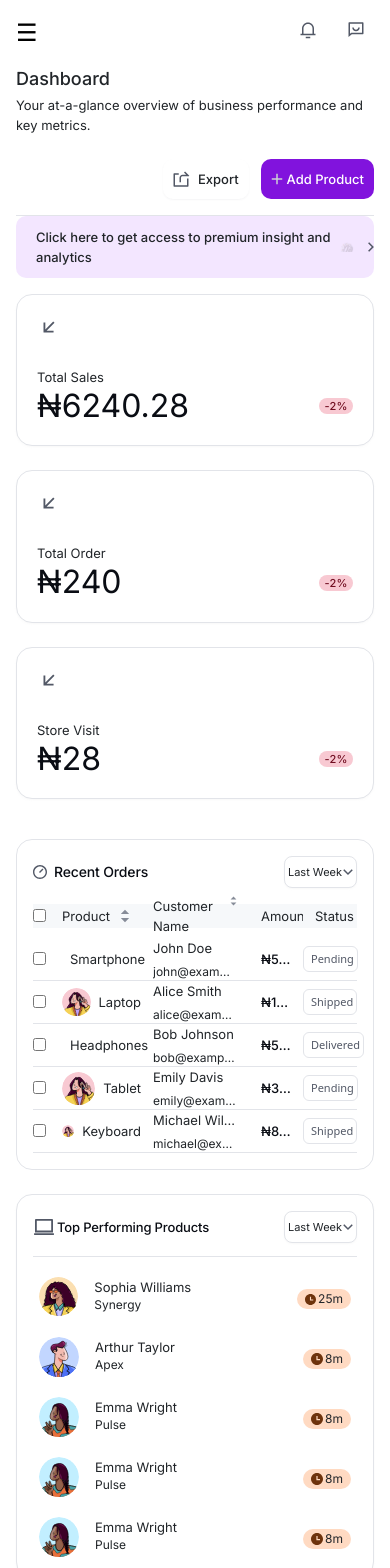
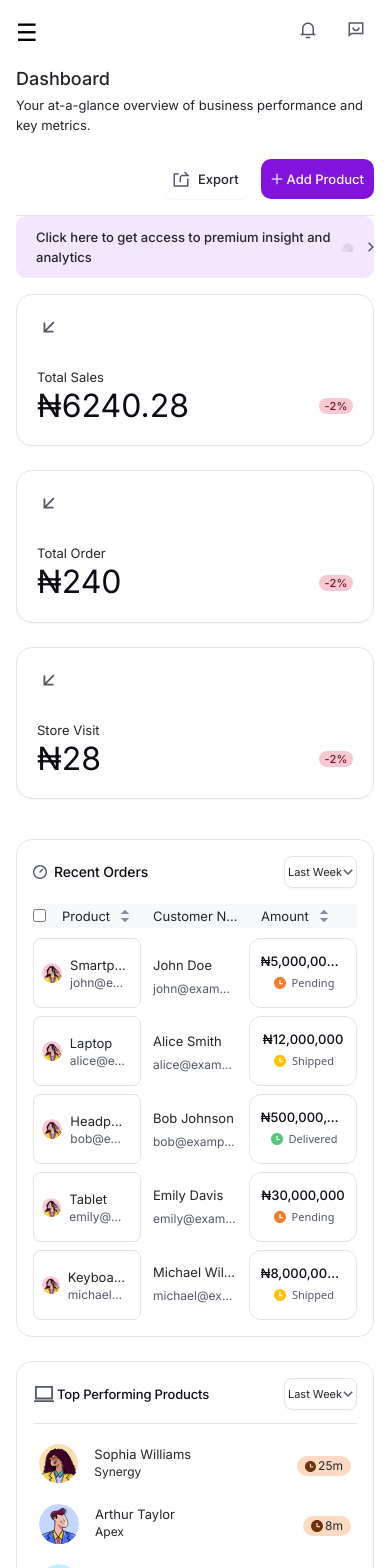
Before and after one commit to The-Byte-Bandit/lama, a React (Create React App) app: page /home/dashboard in a window 390 px wide. Shown: the top 1568 px of the page. Built offline with nearby package versions, Linux system fonts and the light colour scheme.

Commit message:
finished order card

```diff
--- a/src/Components/largeCardOne.jsx
+++ b/src/Components/largeCardOne.jsx
@@ -498,7 +498,7 @@ function LargeCardOne() {
 
         </div>
 
-        <div className='flex flex-row gap-[24px] items-center w-[100%] justify-between'>
+        <div className='hidden md:flex flex-row gap-[24px] items-center w-[100%] justify-between'>
             <div>
                 <h5 className={`${typography.paragraphSmall} text-center text-text-sub-500`}>Pages {page} of {lastPage}</h5>
             </div>
--- a/src/Components/largeCardTwo.jsx
+++ b/src/Components/largeCardTwo.jsx
@@ -490,7 +490,7 @@ function LargeCardTwo() {
 
         </div>
 
-        <div className="flex flex-row gap-[24px] items-center w-[100%] justify-between">
+        <div className="hidden md:flex flex-row gap-[24px] items-center w-[100%] justify-between">
         {/* Page Indicator */}
         <div>
           <h5 className={`${typography.paragraphSmall} text-center text-text-sub-500`}>
--- a/src/Components/mediumCard.jsx
+++ b/src/Components/mediumCard.jsx
@@ -160,8 +160,8 @@ const renderEmptyState = (message, imgSrc) => (
           </div>
         )}
         {dashboardCardState.recentOrders.length > 0 &&(cardType === "orders" || cardType === "Orders" ) && (
-          <div className="grid grid-cols-6 h-full">
-          <div className="col-span-2 h-full">
+          <div className="grid grid-cols-3 md:grid-cols-4 h-full w-full">
+          <div className="col-span- h-full">
             <div className='flex flex-col h-full'>
               <div className='flex flex-row bg-bg-weak-100 mb-[10px]'>
                 <div>
@@ -174,17 +174,47 @@ const renderEmptyState = (message, imgSrc) => (
                   </div>
                 </div>
               </div>
-              <div className='flex flex-col justify-between h-full'>
+
+
+
+              <div className="flex flex-1 md:hidden flex-col justify-between gap-2 h-full overflow-hidden truncate">
+  {dashboardCardState.recentOrders.slice(0, 5).map((item, index) => (
+    <div
+      key={index}
+      className="flex flex-1 flex-row items-center gap-[10px] truncate border border-stroke-soft-200 w-full max-h-[75px] rounded-lg"
+    >
+      <div className="flex items-center p-2 gap-[8px] max-w-[100px]">
+
+        <div>
+                        <img src={nurayAvatar} alt='avatar'/>
+                      </div>
+        <div className="flex flex-col justify-center truncate">
+          <p className={`${typography.paragraphSmall} truncate`}>
+            {item.product}
+          </p>
+          <p className={`${typography.paragraphXSmall} truncate text-text-sub-500`}>
+            {item.email}
+          </p>
+        </div>
+      </div>
+    </div>
+  ))}
+</div>
+
+
+              <div className='hidden md:flex flex-col justify-between h-full'>
                 {dashboardCardState.recentOrders.slice(0,5).map((item, index) => (
                   <div key={index} className='flex flex-1 items-center flex-row gap-[10px] border-b border-stroke-soft-200 w-[100%] max-h-[75px] 2xl:max-h-[105px]  mt-[0px]'>
                     <div>
                       <input type="checkbox" />
                     </div>
-                    <div className='flex justify-center items-center ml-[6px] gap-[8px] max-w[100px] '>
-                      <div>
-                        <img src={nurayAvatar} alt='avatar'/>
+                    <div className='flex flex-row items-center h-full w-full  gap-[8px]  truncate'>
+                    {/* <div className="flex items-center p-2 gap-[8px] max-w-[100px]"> */}
+
+<div>
+                        <img src={nurayAvatar} alt="avatar" className="" />
                       </div>
-                      <div className='flex flex-col justify-center items-center'>
+                      <div className='truncate w-full'>
                         <p className={`${typography.paragraphSmall} truncate`}>
                           {item.product}
                         </p>
@@ -196,23 +226,40 @@ const renderEmptyState = (message, imgSrc) => (
             </div>
           </div>
 
-          <div className="col-span-2 flex flex-col h-full">
-            <div className='bg-bg-weak-100 w-[100%] h-[24px] flex items-center mb-[10px] py-[8px] px-[12px]'>
+          <div className="col-span- flex flex-col h-full">
+            <div className='bg-bg-weak-100 w-[100%] h-[24px] flex items-center mb-[10px] py-[8px] pl-[12px]'>
               <div className={`flex flex-row flex-nowrap max-w-[160px] gap-[10px]`}>
-                <h3 className={`${typography.paragraphSmall}`}>Customer Name</h3>
+                <h3 className={`${typography.paragraphSmall} truncate`}>Customer Name</h3>
                 <div>
                   <img src={toggle} alt='toggle' />
                 </div>
               </div>
             </div>
-            <div className='flex flex-col h-full justify-between'>
+
+
+            <div className='md:hidden flex flex-1 flex-col h-full justify-between'>
+              {dashboardCardState.recentOrders.slice(0,5).map((item, index) => (
+                <div key={index} className='flex flex-1 items-center gap-[10px]  max-h-[75px] 2xl:max-h-[105px]  mt-[0px] px-[12px]  border-stroke-soft-200'>
+                  <div className='flex flex-col gap-[6px] truncate'>
+                    <p className={`${typography.paragraphSmall} truncate`}>
+                      {item.userName}
+                    </p>
+                    <p className={`${typography.paragraphXSmall} truncate text-text-sub-500`}>
+                      {item.email}
+                    </p>
+                  </div>
+                </div>
+              ))}
+            </div>
+
+            <div className='hidden md:flex flex-col h-full justify-between'>
               {dashboardCardState.recentOrders.slice(0,5).map((item, index) => (
                 <div key={index} className='flex flex-1 items-center gap-[10px]  max-h-[75px] 2xl:max-h-[105px]  mt-[0px] px-[12px] border-b border-stroke-soft-200'>
                   <div className='flex flex-col gap-[6px] truncate'>
                     <p className={`${typography.paragraphSmall} truncate`}>
                       {item.userName}
                     </p>
-                    <p className={`${typography.paragraphXSmall} truncate`}>
+                    <p className={`${typography.paragraphXSmall} truncate text-text-sub-500`}>
                       {item.email}
                     </p>
                   </div>
@@ -230,7 +277,32 @@ const renderEmptyState = (message, imgSrc) => (
                 </div>
               </div>
             </div>
-            <div className='flex flex-1 flex-col justify-between h-full'>
+
+            <div className='md:hidden flex flex-1 flex-col justify-between gap-2 h-full'>
+              {dashboardCardState.recentOrders.slice(0,5).map((item, index) => (
+                <div key={index} className='flex flex-col  p-[12px] items-center max-h-[75px]  mt-[0px] border rounded-xl border-stroke-soft-200'>
+                  <div className='flex max-w-[85px] truncate'>
+                    <h5 className={`${typography.labelSmall} text-text-main-900 truncate`}>
+                      ₦{item.amount.toLocaleString()}
+                    </h5>
+                  </div>
+                  <div className='flex flex-1 flex-col justify-between h-full'>
+                <div className='flex items-center flex-1  max-h-[75px] mt-[0px]   py-[4px]'>
+                  <div className='flex flex-row gap-[4px] items-center'>
+                    <div>
+                      {item.status === "Pending" && <img src={orangeSatusIcon} alt='pending'/> || item.status === "Shipped" && <img src={yellowSatusIcon} alt='shipped'/> || item.status === "Delivered" && <img src={greenSatusIcon} alt='delivered'/> }
+                    </div>
+                    <h5 className={`${typography.labelXSmall} text-text-sub-500`}>{item.status}</h5>
+                  </div>
+                </div>
+            </div>
+                </div>
+              ))}
+
+            </div>
+
+
+            <div className='hidden md:flex flex-1 flex-col justify-between h-full'>
               {dashboardCardState.recentOrders.slice(0,5).map((item, index) => (
                 <div key={index} className='flex flex-1  px-[12px] items-center max-h-[75px] 2xl:max-h-[105px]  mt-[0px] border-b border-stroke-soft-200'>
                   <div className='flex max-w-[85px] truncate'>
@@ -243,7 +315,7 @@ const renderEmptyState = (message, imgSrc) => (
             </div>
           </div>
 
-          <div className="flex flex-col h-full">
+          <div className="hidden md:flex flex-col h-full">
             <div className='bg-bg-weak-100 w-[100%] h-[24px] flex items-center py-[8px] px-[12px] mb-[10px]'>
               <div className={`flex flex-row  items-center gap-[10px]`}>
                 <h3 className={`${typography.paragraphSmall}`}>Status</h3>
@@ -252,7 +324,7 @@ const renderEmptyState = (message, imgSrc) => (
                 </div>
               </div>
             </div>
-            <div className='flex flex-1 flex-col justify-between h-full'>
+            <div className='hidden md:flex flex-1 flex-col justify-between h-full'>
               {dashboardCardState.recentOrders.slice(0,5).map((item, index) => (
                 <div key={index} className='flex items-center flex-1  max-h-[75px] 2xl:max-h-[105px] mt-[0px] border-b border-stroke-soft-200  py-[4px]'>
                   <div className='flex flex-row py-[4px] px-[3px] gap-[4px] items-center rounded-[6px] border-[1px] border-stroke-soft-200  md:ml-[8px]'>
--- a/src/Components/verticalCard.jsx
+++ b/src/Components/verticalCard.jsx
@@ -16,7 +16,7 @@ function VerticalCard(props) {
 
 
   return (
-    <div className='flex flex-1 max-w-[700px] max-h-[867px]'>
+    <div className='flex flex-1 max-w-[700px] max-h-[867px] overflow-hidden'>
         <div className='flex  flex-1 flex-col h-[100%] w-[100%] md:w-[100%] p-[16px] rounded-[16px] border-[1px] shadow-custom-150 bg-bg-white-0 border-stroke-soft-200'>
             <div className='flex flex-1 flex-row w-[100%]'>
                 <div className='p-[1px] flex flex-row gap-[3px] items-center justify-center'>
--- a/src/Pages/sales.jsx
+++ b/src/Pages/sales.jsx
@@ -44,7 +44,7 @@ function Sales() {
 
             </div>
 
-            <div className='' >
+            <div className='flex' >
               <VerticalCard
               type = "earningCategory"
               />
```
